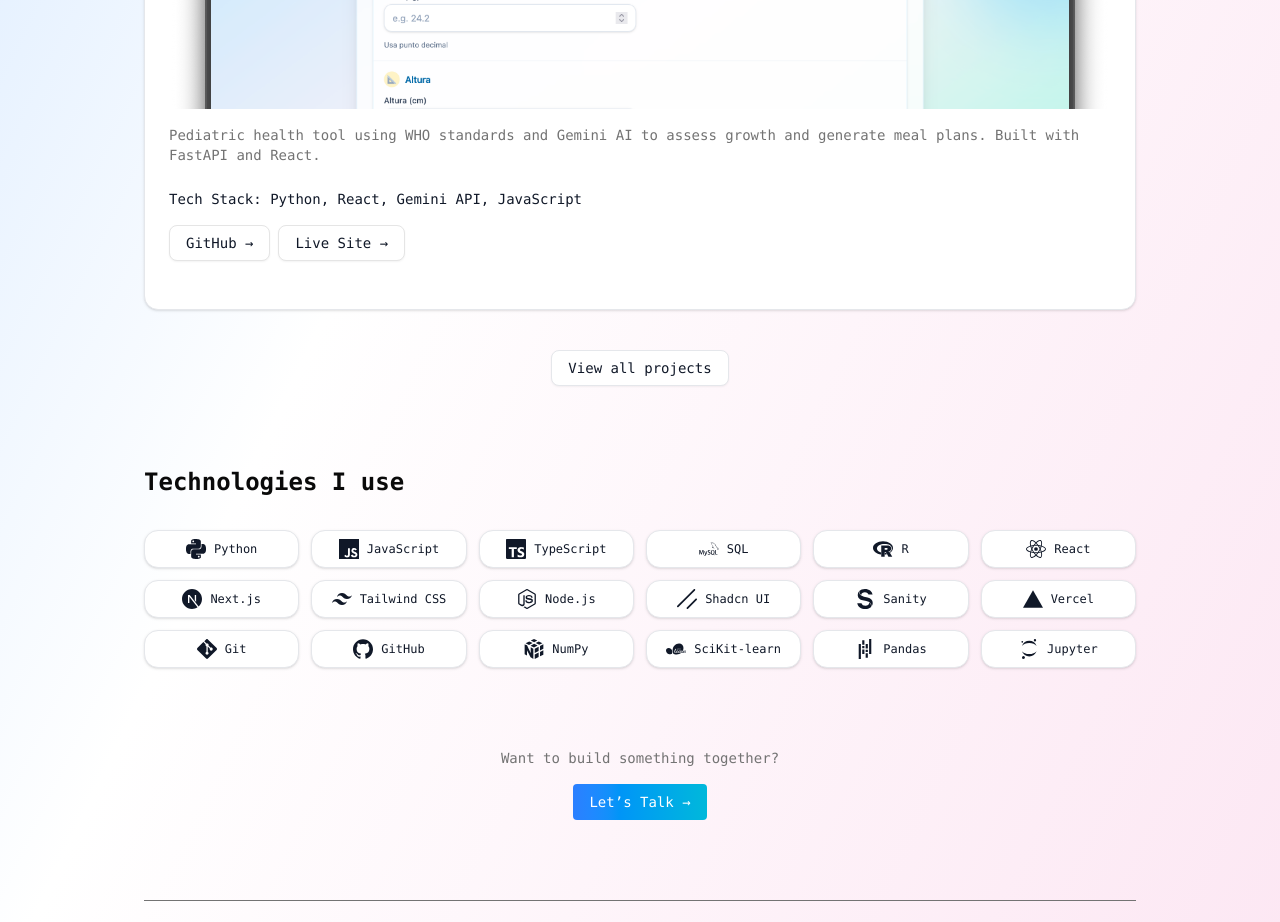
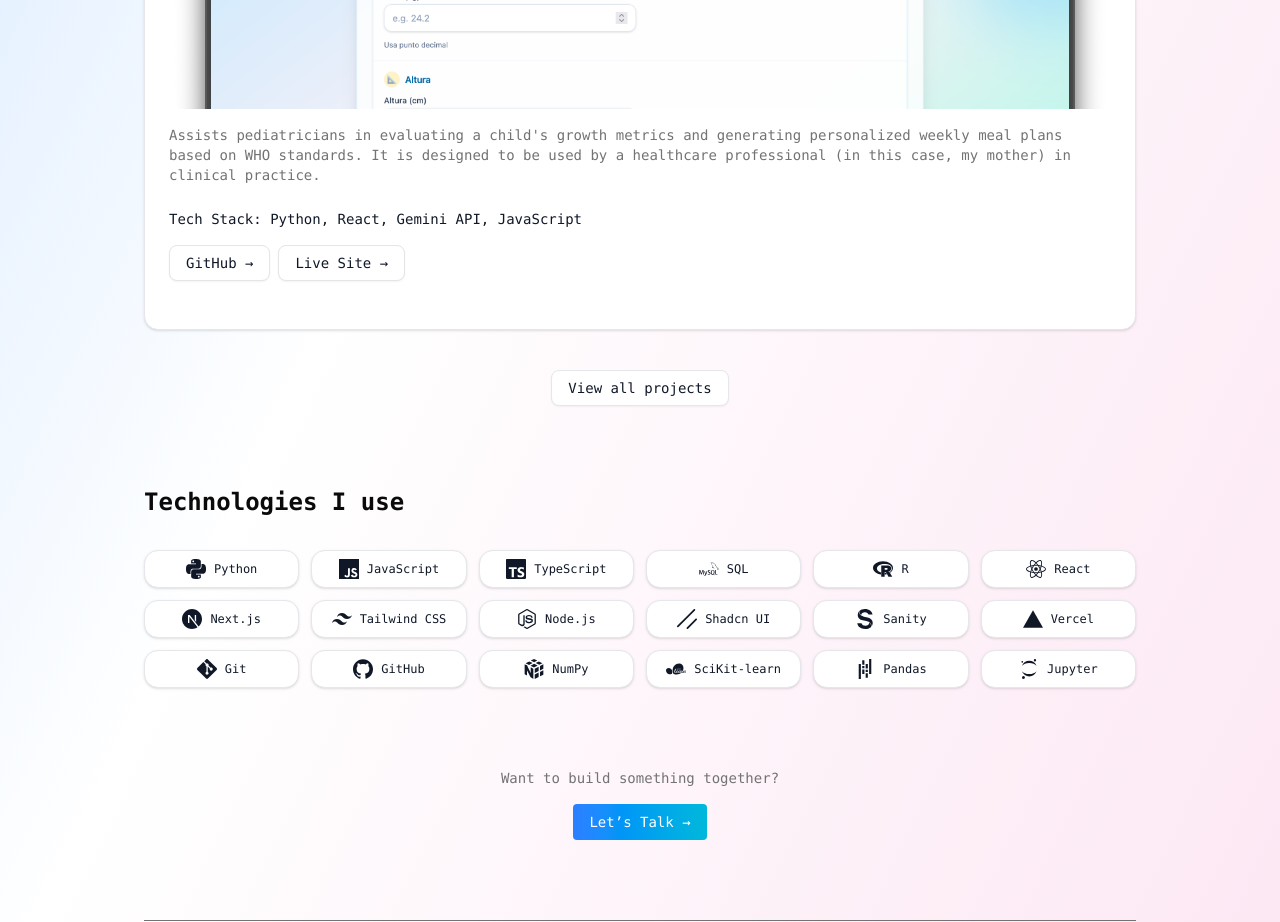
Before and after one commit to manursutil/portfolio, a Next.js app: page / in a window 1280 px wide. Shown: the part 1660-2582 px from the top of the page. Built offline with nearby package versions, Linux system fonts and the light colour scheme.

Commit message:
updated projects fix

```diff
--- a/app/data/projects.ts
+++ b/app/data/projects.ts
@@ -33,7 +33,7 @@ export const projects = [
     image: "/childObesity.png",
     alt: "Child Obesity Evaluation",
     description:
-      "Pediatric health tool using WHO standards and Gemini AI to assess growth and generate meal plans. Built with FastAPI and React. ",
+      "Assists pediatricians in evaluating a child's growth metrics and generating personalized weekly meal plans based on WHO standards. It is designed to be used by a healthcare professional (in this case, my mother) in clinical practice.",
     techStack: "Python, React, Gemini API, JavaScript",
     links: [
       {
```
